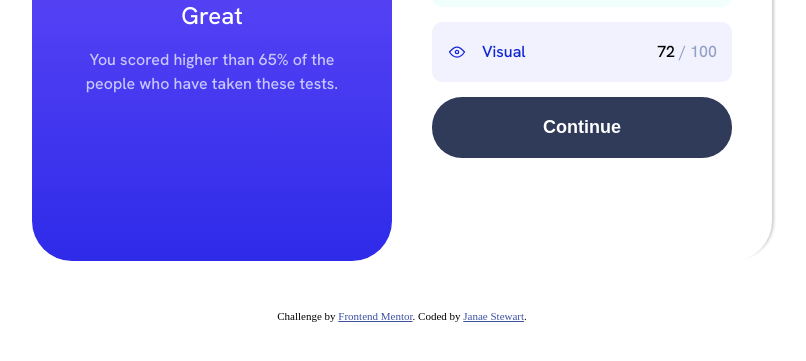
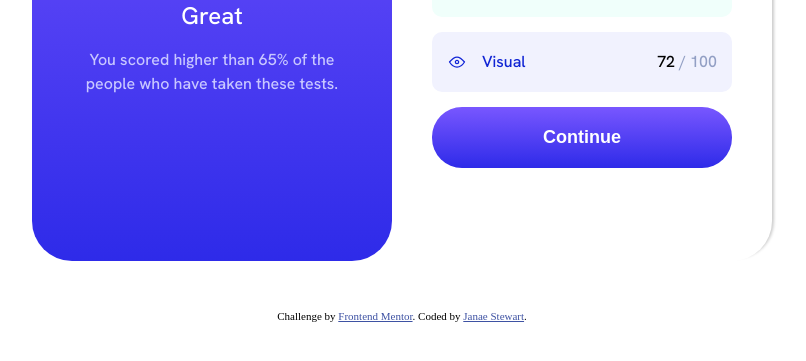
Before and after one commit to janaestewart/results-summary-component-main, a plain HTML site: page index.html in a window 1280 px wide. In both pictures the pointer is over the button "Continue". Shown: the part 301-662 px from the top of the page, without its empty margins (238-1044 px from the left). Drawn offline with Linux system fonts and the light colour scheme.

Commit message:
hover active and focus state for button added

```diff
--- a/styles.css
+++ b/styles.css
@@ -65,7 +65,7 @@ body{
 .summary-section h2{
     text-align: left;
     font-weight: 700;
-    margin-bottom: 10px;
+    margin: 20px 0;
     font-size: 18px;
 }
 
@@ -139,8 +139,9 @@ button{
     font-size: 18px;
 }
 
-button::hover, button::active{
-
+button:hover, button:active, button:focus{
+    cursor: pointer;
+    background: linear-gradient(hsl(252, 100%, 67%), hsl(241, 81%, 54%));
 }
 
 
```
